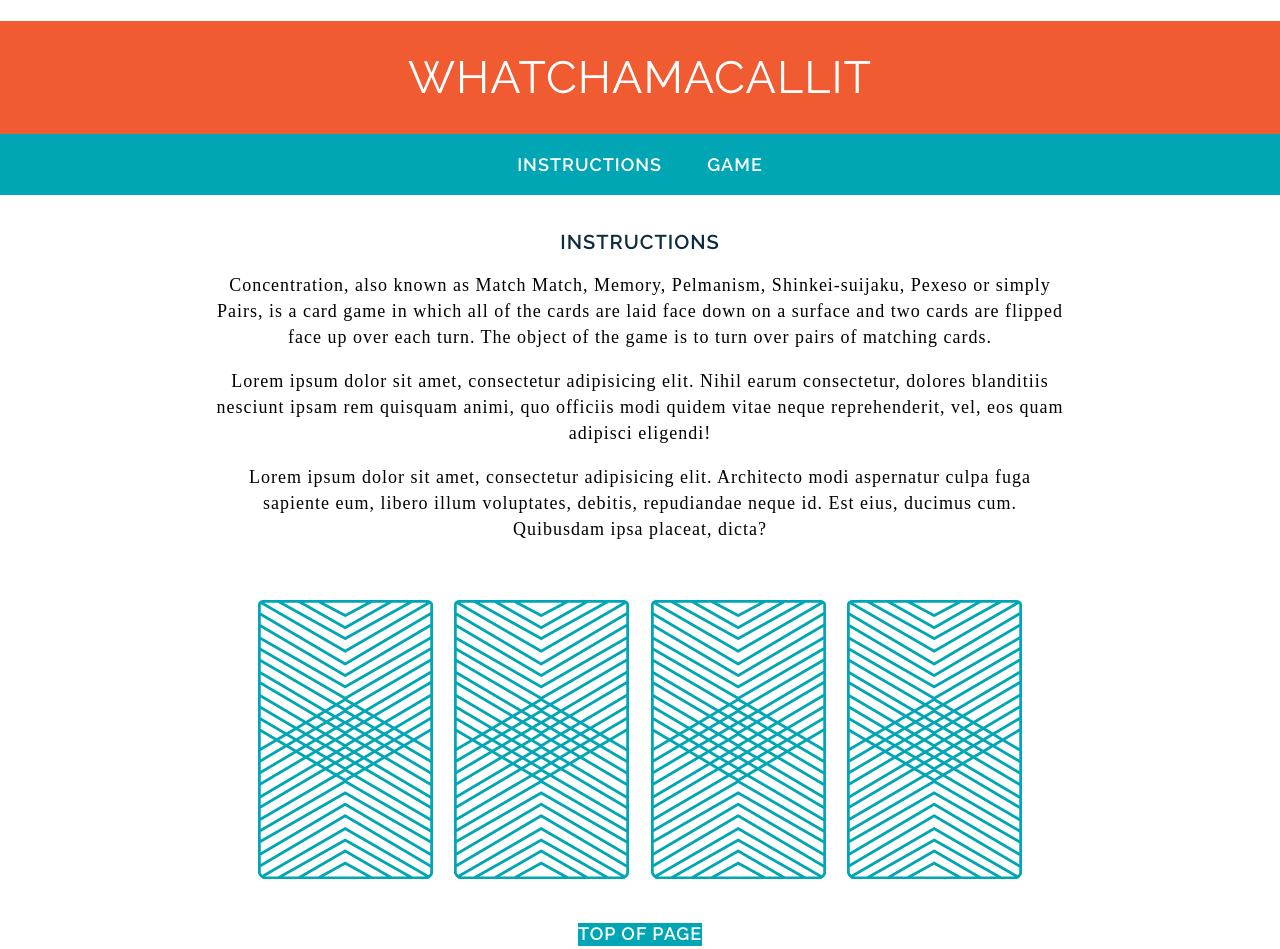
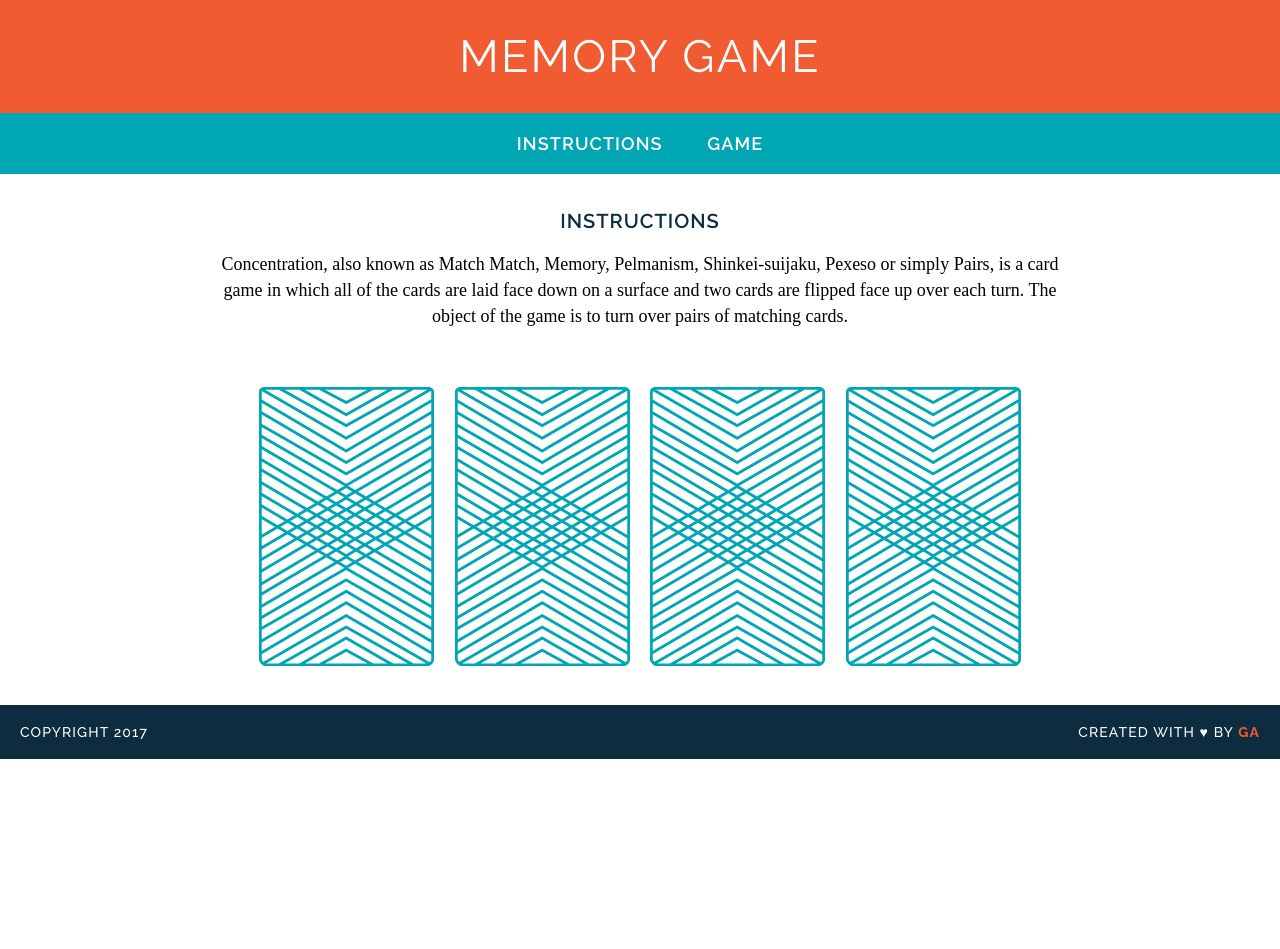
Before and after one commit to johnhitz/wdi-fundamentals-memorygame, a plain HTML site: page memory_game/index.html in a window 1280 px wide. Shown: the top 949 px of the page. After the commit the page ends 800 px from the top, so only its background shows below. Drawn offline with Linux system fonts and the light colour scheme; a web font is replaced by a local one.

Commit message:
Copied ga files over my work

```diff
--- a/memory_game/css/style.css
+++ b/memory_game/css/style.css
@@ -1,88 +1,124 @@
+/* =============================
+GENERAL STYLES
+================================ */
 body {
-	font-family: raleway;
-	letter-spacing: 1px;
-	text-align: center;
-	margin: 0;
+  font-family: "Raleway", sans-serif;
+  text-align: center;
+  font-size: 18px;
+  -webkit-font-smoothing: antialiased;
+  margin: 0;
 }
-header {
-	background-color: #F15B31;
-	color: #FFFFFF;
-	padding: 30px 20px;
+
+.clearfix:after {
+  visibility: hidden;
+  display: block;
+  content: " ";
+  clear: both;
+  height: 0;
+  font-size: 0;
 }
-nav {
-	background-color: #00A6B3;
-	color: #FFFFFF;
-	padding: 20px 0;
+
+/* =============================
+TYPOGRAPHY
+================================ */
+h1, h2 {
+  text-transform: uppercase;
 }
-main {
-	width: 850px;
-	margin: 35px auto;
+
+h1 {
+  color: white;
+  font-size: 45px;
+  margin: 0;
+  font-weight: 400;
+  letter-spacing: 0.05em;
 }
-img {
-	margin: 40px 8px;
+
+h2 {
+  color: #0D2C40;
+  letter-spacing: 0.05em;
+  font-weight: 600;
+  font-size: 20px;
 }
-h1, h2, a {
-	text-transform: uppercase;
-}
-h1 {
-	/*color: #0D2C40;*/
-	font-weight: 400;
-	font-size: 45px;
-	margin: 0;
-}
-h2 {
-	color: #0D2C40;
-	font-weight: 600;
-	font-size: 20px;
-}
+
 p {
-	font-family: "droid serif";
-	line-height: 26px;
-	font-size: 18px;
+  font-family: "Droid Serif", serif;
+  line-height: 26px;
 }
 
 a {
-	text-decoration: none;
-	color: #FFFFFF;
-	font-weight: 600;
-	font-size: 18px;
-	margin: 0 20px;
-	border-bottom: 2px solid transparent;
-	background-color: #00A6B3;
+  color: white;
+  text-decoration: none;
+  text-transform: uppercase;
+  font-weight: 600;
+  letter-spacing: .06em;
+
+  margin: 0 20px;
+  /* For hover style transition (bonus) */
+  border-bottom: 2px solid transparent;
+/*   transition: all .3s ease-in-out; */
 }
 
 a:hover {
-	background-color: RGBA(21, 110, 117, .5);
+  border-bottom: 2px solid white;
+}
+/* =============================
+HEADER
+================================ */
+header {
+  background-color: #F15B31;
+  padding: 30px 20px;
 }
 
+/* =============================
+NAV
+================================ */
+nav {
+  background-color: #00A6B3;
+  padding: 20px 0;
+}
+
+/* =============================
+MAIN SECTION
+================================ */
+
+main {
+  width: 850px;
+  margin: 35px auto;
+}
+
+
+/* =============================
+GAME BOARD
+================================ */
+img {
+  margin: 40px 8px 0;
+}
+
+/* =============================
+FOOTER
+================================ */
 footer {
-	text-transform: uppercase;
-	padding: 0 20px;
-	background-color: #0D2C40;
-	color: white;
-	font-size: 14px;
-	letter-spacing: .08em;
-	font-weight: 500;
+  text-transform: uppercase;
+  padding: 0 20px;
+  background-color: #0D2C40;
+  color: white;
+  font-size: 14px;
+  letter-spacing: .08em;
+  font-weight: 500;
+
 }
 
 .copyright {
-	float: left;
+  float: left;
+  font-family: "Raleway", sans-serif;
 }
 
 .message {
-	float: rigth;
-}
-
-.clearfix:after {
-	visibility: hidden;
-	display: block;
-	content: " ";
-	clear: both;
-	height: 0;
-	font-size: 0;
+  float: right;
+  font-family: "Raleway", sans-serif;
 }
 
 .name {
-	color: #F15B31;
-	font-weight: 700;
+  color: #F15B31;
+  font-weight: bold;
 }
--- a/memory_game/index.html
+++ b/memory_game/index.html
@@ -1,39 +1,39 @@
 <!DOCTYPE html>
-<html>
+<html lang="en">
 <head>
-	<title>Whatchamacallit</title>
+	<meta charset="UTF-8">
+	<title>Memory Card Game</title>
 	<link href="https://fonts.googleapis.com/css?family=Droid+Serif|Raleway:400,500,600,700" rel="stylesheet">
-	<link rel="stylesheet" href="css/style.css" type="text/css">
+	<link rel="stylesheet" href="css/style.css">
 </head>
 <body>
-	<a name="top"></a>
+
 	<header>
-		<h1>Whatchamacallit</h1>
+		<h1>Memory Game</h1>
 	</header>
+
 	<nav>
-		<a href="#instructions">Instructions</a>
-		<a href="#game">Game</a>
+		<a href="#">Instructions</a>
+		<a href="#">Game</a>
 	</nav>
+
+
 	<main>
-		<h2 id="instructions">Instructions</h2>
+		<h2>Instructions</h2>
+
 		<p>
 			Concentration, also known as Match Match, Memory, Pelmanism, Shinkei-suijaku, Pexeso or simply Pairs, is a card game in which all of the cards are laid face down on a surface and two cards are flipped face up over each turn. The object of the game is to turn over pairs of matching cards.
-	    </p>
-	    <p>
-	    	Lorem ipsum dolor sit amet, consectetur adipisicing elit. Nihil earum consectetur, dolores blanditiis nesciunt ipsam rem quisquam animi, quo officiis modi quidem vitae neque reprehenderit, vel, eos quam adipisci eligendi!
-	    </p>
-	    <p>
-	    	Lorem ipsum dolor sit amet, consectetur adipisicing elit. Architecto modi aspernatur culpa fuga sapiente eum, libero illum voluptates, debitis, repudiandae neque id. Est eius, ducimus cum. Quibusdam ipsa placeat, dicta?
-	    </p>
+		</p>
+
 		<div>
 			<img src="images/back.png" alt="Queen of Diamonds">
 			<img src="images/back.png" alt="Queen of Hearts">
 			<img src="images/back.png" alt="King of Diamonds">
 			<img src="images/back.png" alt="King of Hearts">
 		</div>
-		<a href="#top">Top of Page</a>
+
 	</main>
-	<a name="game"></a>
+
 	<footer class="clearfix">
 		<p class="copyright">Copyright 2017</p>
 		<p class="message">Created with &hearts; by <span class="name">GA</span></p>
```
